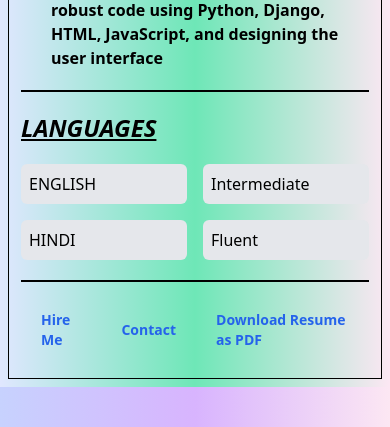
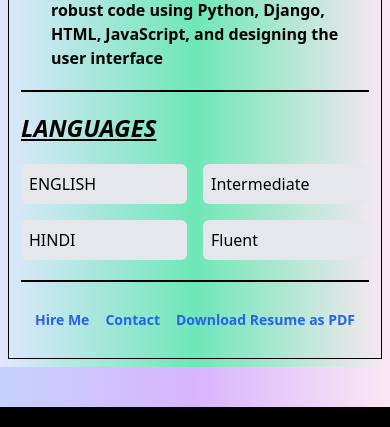
Before and after one commit to priteshrao3/resumebuilder, a Django app: page / in a window 390 px wide. Shown: the part 4047-4474 px from the top of the page. Run offline with Django 4.2, Linux system fonts and the light colour scheme; data comes from the database, SQL or seed files in the repository; some libraries are stand-ins or nearby versions.

Commit message:
home page updated with tailwind css

```diff
--- a/core/templates/home.html
+++ b/core/templates/home.html
@@ -176,9 +176,9 @@
     <!--Bottons-->
     {% if render_type == 'webpage' %}
     <div class="flex flex-row items-center justify-center my-7">
-      <a href="{% url 'contact' %}" class="sm:text-sm md:text-xl text-sm font-bold text-blue-600 mx-5">Hire Me</a>
-      <a href="{% url 'contact' %}" class="sm:text-sm md:text-xl text-sm font-bold text-blue-600 mx-5">Contact</a>
-      <a href="{% url 'generate_resume_pdf' %}" class="sm:text-sm md:text-xl text-sm font-bold text-blue-600 mx-5">Download Resume as PDF</a>
+      <a href="{% url 'contact' %}" class="sm:text-sm md:text-xl text-sm font-bold text-blue-600 mx-2 md:mx-5">Hire Me</a>
+      <a href="{% url 'contact' %}" class="sm:text-sm md:text-xl text-sm font-bold text-blue-600 mx-2 md:mx-5">Contact</a>
+      <a href="{% url 'generate_resume_pdf' %}" class="sm:text-sm md:text-xl text-sm font-bold text-blue-600 mx-2 md:mx-5">Download Resume as PDF</a>
     </div>
     {% endif %}
     <!--Bottons-->
```
